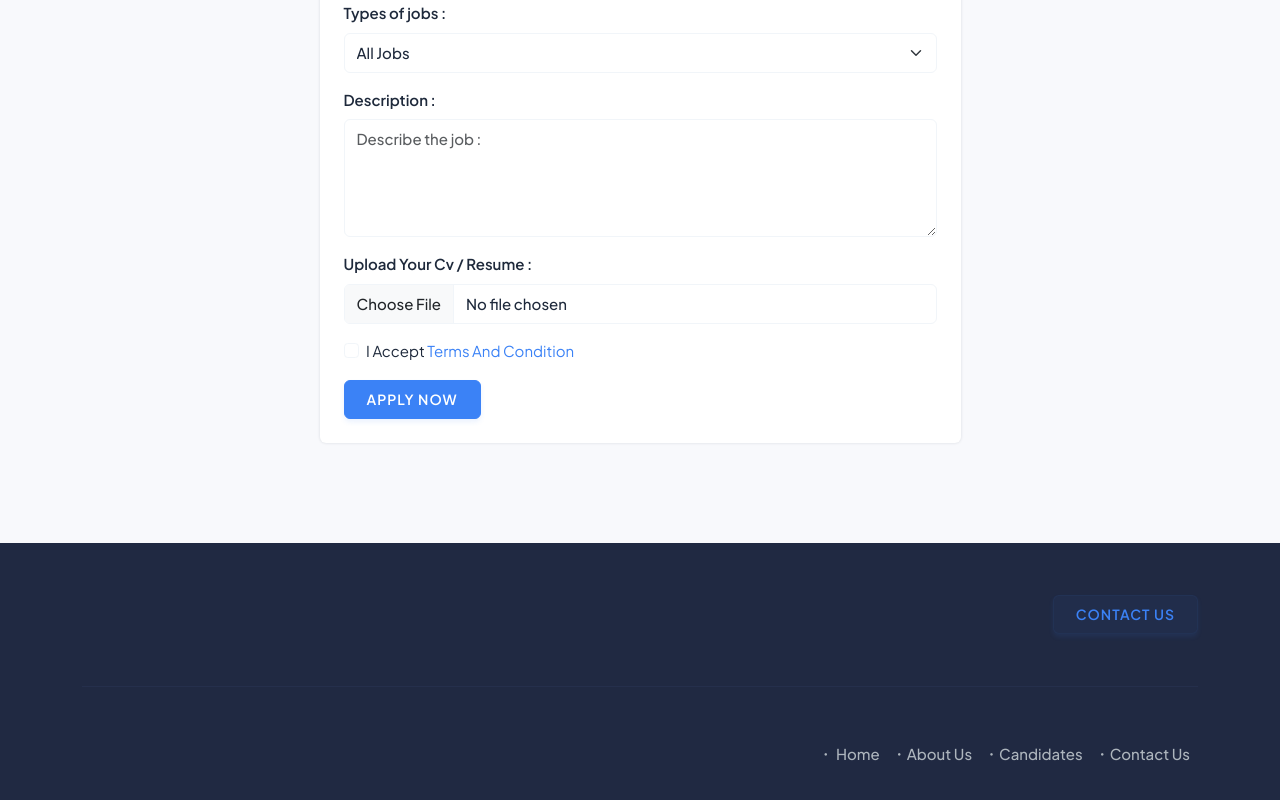
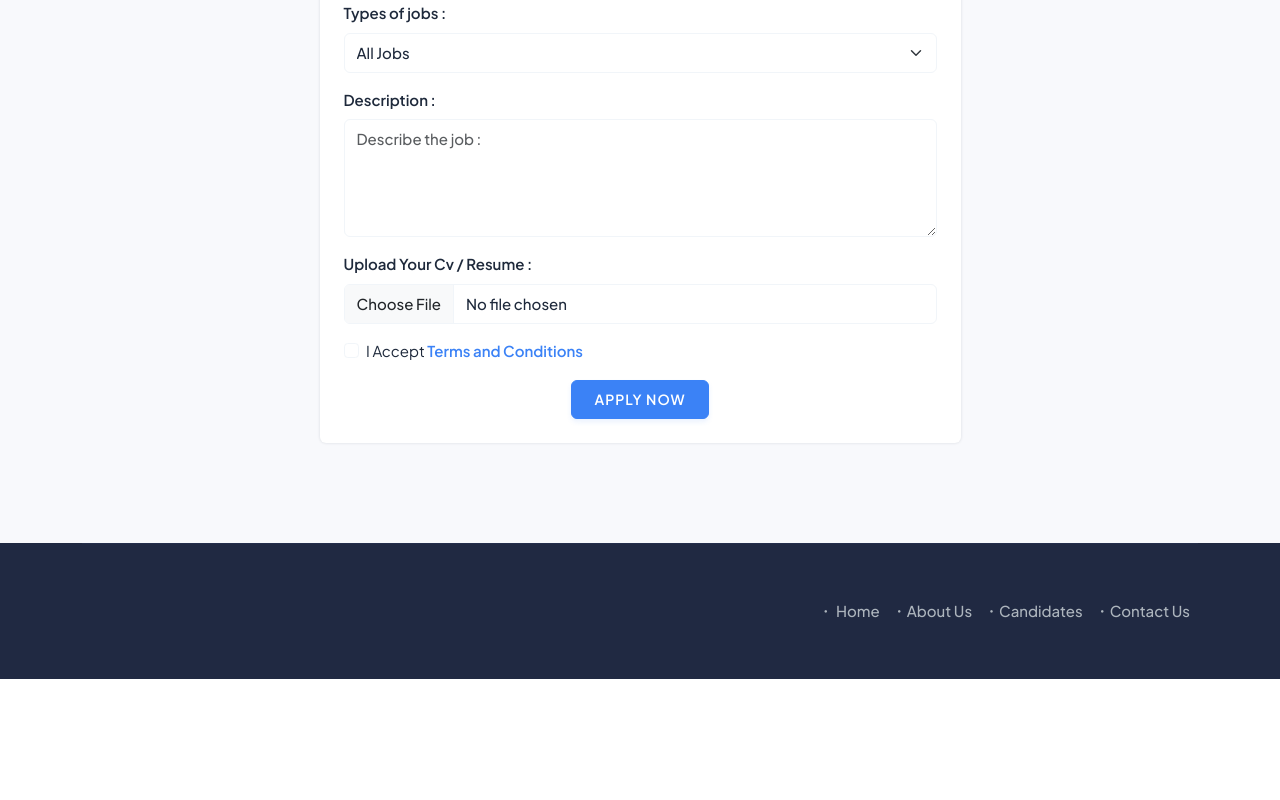
Before and after one commit to fahizp/Job_In, a React (Create React App) app in the folder frontend/: page /job-apply/1 in a window 1280 px wide. Shown: the part 1006-1806 px from the top of the page. After the commit the page ends 1685 px from the top, so only its background shows below. Built offline with nearby package versions, Linux system fonts and the light colour scheme.

Commit message:
feat(pages): enhance job application page for smoother application process

```diff
--- a/frontend/src/pages/job-apply.js
+++ b/frontend/src/pages/job-apply.js
@@ -1,4 +1,4 @@
-import React, { useState,useContext} from 'react';
+import React, { useState, useContext } from 'react';
 import { Link, useParams } from 'react-router-dom';
 import axios from 'axios';
 import PhoneInput from 'react-phone-input-2';
@@ -19,11 +19,19 @@ export default function JobApply() {
   const [description, setDescription] = useState('');
   const [phoneNumber, setPhoneNumber] = useState('');
   const [cv, setCv] = useState(null);
+  const [error, setError] = useState(''); // New state for error handling
   let { id } = useParams();
   const { userId } = useContext(UserContext);
 
   const Submit = async (e) => {
     e.preventDefault();
+
+    if (description.length > 220) {
+      setError('Description must not exceed 220 characters');
+      return;
+    } else {
+      setError(''); // Clear error if validation passes
+    }
 
     const data = new FormData();
     data.append('name', name);
@@ -55,6 +63,7 @@ export default function JobApply() {
       setCv(file);
     }
   };
+
   return (
     <>
       <Navbar navClass='defaultscroll sticky' navLight={true} />
@@ -116,7 +125,7 @@ export default function JobApply() {
           <div className='row justify-content-center'>
             <div className='col-lg-7 col-md-7'>
               <div className='card border-0'>
-                <form  onSubmit={Submit} className='rounded shadow p-4'>
+                <form onSubmit={Submit} className='rounded shadow p-4'>
                   <div className='row'>
                     <div className='col-12'>
                       <div className='mb-3'>
@@ -130,7 +139,6 @@ export default function JobApply() {
                           className='form-control'
                           placeholder='First Name :'
                           onChange={(e) => setName(e.target.value)}
-
                         />
                       </div>
                     </div>
@@ -146,7 +154,6 @@ export default function JobApply() {
                           className='form-control'
                           placeholder='Your email :'
                           onChange={(e) => setEmail(e.target.value)}
-
                         />
                       </div>
                     </div>
@@ -156,12 +163,10 @@ export default function JobApply() {
                           Your Phone no. :<span className='text-danger'>*</span>
                         </label>
 
-
                         <PhoneInput
                           id='phon'
                           country={'eg'}
                           className='form-control'
-
                           enableSearch={true}
                           value={phoneNumber}
                           onChange={(e) => setPhoneNumber(e)}
@@ -170,8 +175,6 @@ export default function JobApply() {
                             height: '50px',
                           }}
                         />
-
-
                       </div>
                     </div>
                     <div className='col-12'>
@@ -197,7 +200,6 @@ export default function JobApply() {
                           className='form-control form-select'
                           id='Sortbylist-Shop'
                           onChange={(e) => setTypesOfJobs(e.target.value)}
-
                         >
                           <option>All Jobs</option>
                           <option>Full Time</option>
@@ -220,6 +222,9 @@ export default function JobApply() {
                           placeholder='Describe the job :'
                           onChange={(e) => setDescription(e.target.value)}
                         ></textarea>
+                        {error && (
+                          <div className='text-danger mt-2'>{error}</div>
+                        )}
                       </div>
                     </div>
                     <div className='col-12'>
@@ -252,23 +257,23 @@ export default function JobApply() {
                             htmlFor='flexCheckDefault'
                           >
                             I Accept{' '}
-                            <Link to='#' className='text-primary'>
-                              Terms And Condition
+                            <Link
+                              to='#'
+                              className='text-primary fw-semibold'
+                            >
+                              Terms and Conditions
                             </Link>
                           </label>
                         </div>
                       </div>
                     </div>
-                  </div>
-                  <div className='row'>
-                    <div className='col-12'>
-                      <input
+                    <div className='col-12 text-center'>
+                      <button
                         type='submit'
-                        id='submit2'
-                        name='send'
-                        className='submitBnt btn btn-primary'
-                        value='Apply Now'
-                      />
+                        className='btn btn-primary'
+                      >
+                        Apply Now
+                      </button>
                     </div>
                   </div>
                 </form>
@@ -277,7 +282,8 @@ export default function JobApply() {
           </div>
         </div>
       </section>
-      <Footer top={true} />
+
+      <Footer />
       <ScrollTop />
     </>
   );
```
Lines whose indentation alone changed are shown as unchanged.
